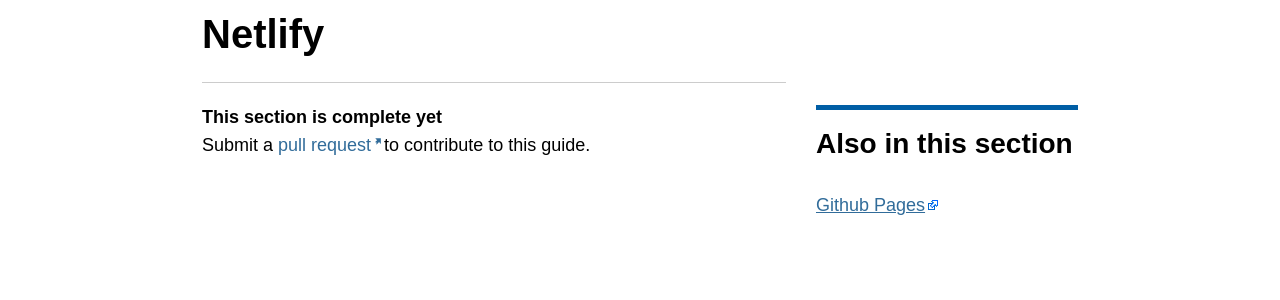
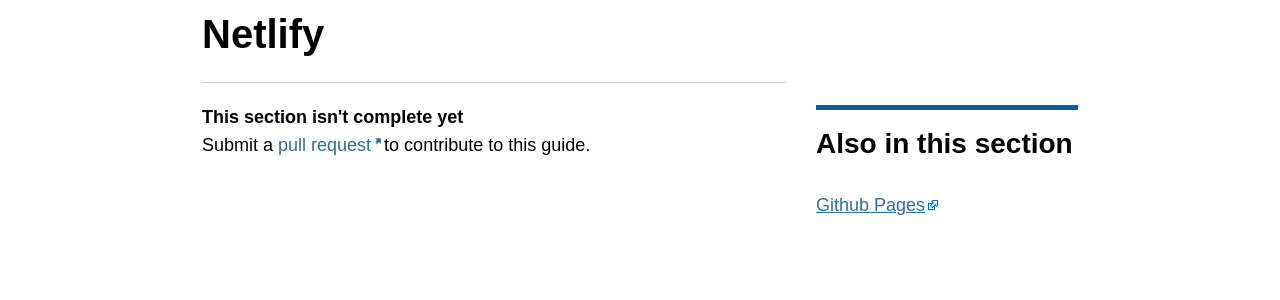
Before and after one commit to calumryan/indieweb-guides, a Jekyll site: the page built from _posts/2017-11-18-netlify.md, in a window 1280 px wide. Shown: the part 155-455 px from the top of the page. Built offline with Jekyll 4.4.1, drawn with Linux system fonts in a browser that asks for light colours.

Commit message:
Update content

```diff
--- a/_includes/placeholder.html
+++ b/_includes/placeholder.html
@@ -1,3 +1,3 @@
 <p>
-<strong>This section is complete yet</strong><br>Submit a
+<strong>This section isn't complete yet</strong><br>Submit a
 <a href="https://github.com/calumryan/indieweb-guides/blob/master/_posts/2017-11-18-{{ page.slug }}.md">pull request</a>to contribute to this guide.</p>
--- a/_sass/_archives.scss
+++ b/_sass/_archives.scss
@@ -45,8 +45,9 @@
       background-color: $pane-active-bg;
       color: #FFF;
       padding: 15px;
-      display: block;
+      display: flex;
       height: 100%;
+      flex-direction: column;
 
       &:hover {
         background: #1a1a1a;
--- a/_sass/_grid-settings.scss
+++ b/_sass/_grid-settings.scss
@@ -5,5 +5,5 @@
 $max-width: em(960);
 
 // Define your breakpoints
-$medium: new-breakpoint(min-width em(768) 12);
+$medium: new-breakpoint(min-width em(992) 12);
 $large: new-breakpoint(min-width em(1000) 12);
```
